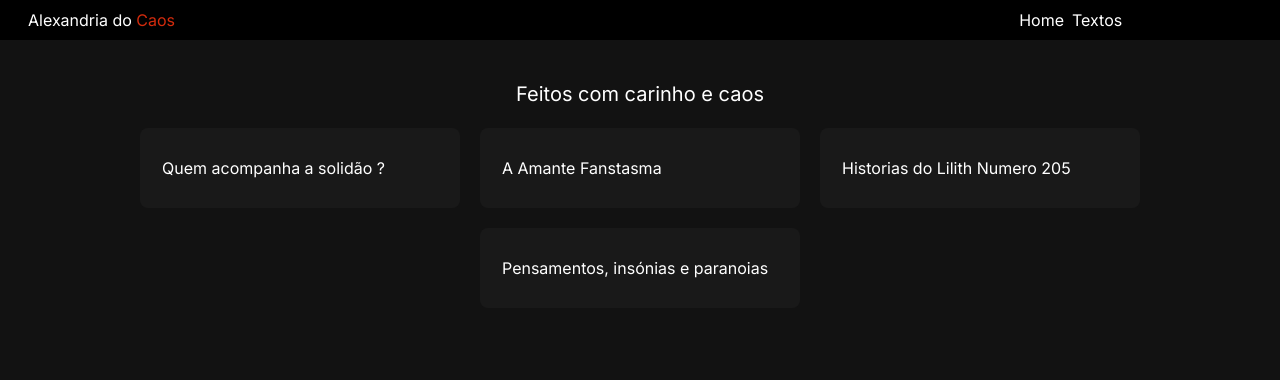
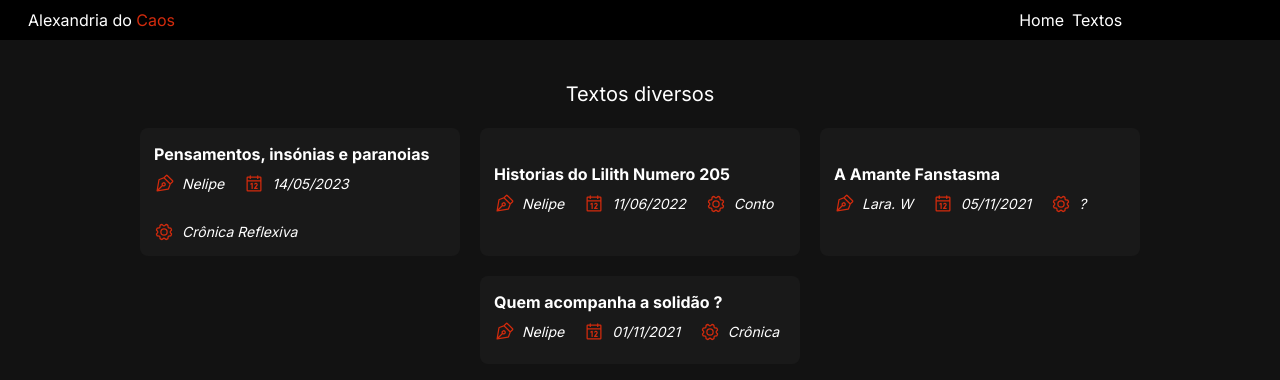
Before and after one commit to Andrezz64/nelipe-textos, a Next.js app: page /textos in a window 1280 px wide. Shown: the top 380 px of the page. Built offline with nearby package versions, Linux system fonts and the light colour scheme.

Commit message:
Ajustes na modelagem dos textos

```diff
--- a/src/app/Textos.ts
+++ b/src/app/Textos.ts
@@ -1,33 +1,50 @@
-
 interface TextosInterface {
-    Titulo: string
-    Path:string
-    LinkEmbded:string
+  Titulo: string;
+  Path: string;
+  LinkEmbded: string;
+  Autor: string;
+  Data: string;
+  Genero: string
 }
 
 const Textos: Array<TextosInterface> = [
   {
-    Titulo: "Quem acompanha a solidão ?",
-    Path:"quem-acompanha-a-solidao",
-    LinkEmbded:"https://docs.google.com/document/d/e/2PACX-1vRLj5dmL77RjSJsk7FurFLE4XJeEUia7CFUV4DPePTlKevohor2ehkL6YG74AWVal20sXksPpPKvp6j/pub?embedded=true"
+    Titulo: "Pensamentos, insónias e paranoias ",
+    Autor: "Nelipe",
+    Data: "14/05/2023",
+    Path: "pensamentos-insonias-e-paranoias",
+    Genero: "Crônica Reflexiva",
+    LinkEmbded:
+      "https://docs.google.com/document/d/e/2PACX-1vTGskiqnQ9s57JN1zsD0Po_CyltopVLEghezuKX2c6AufOUyR6MG98VzrbFLogvOJ00GYG7aDVg42Iw/pub?embedded=true",
   },
   {
-    Titulo:"A Amante Fanstasma",
-    Path:"amante-fantasma",
-    LinkEmbded:"https://docs.google.com/document/d/e/2PACX-1vTfKXlmcuJ1CbHrU_ac6R9e06T2IH1gMVzc7bU_fZXG_h4qVl5H0j90ckuI3cDao_cULdSr5ivF0smk/pub?embedded=true"
+    Titulo: "Historias do Lilith Numero 205",
+    Autor: "Nelipe",
+    Data: "11/06/2022",
+    Path: "historias-do-lilith-numero-205",
+    Genero: "Conto",
+    LinkEmbded:
+      "https://docs.google.com/document/d/e/2PACX-1vTVuyUIWOJMR_lBjlzf0wSkEji7si-CeHrXXUmhoeaNwqX8hckruBrimj7Q8uUB4BS2TpYzgK-YT6L8/pub?embedded=true",
   },
   {
-    Titulo:"Historias do Lilith Numero 205",
-    Path:"historias-do-lilith-numero-205",
-    LinkEmbded:"https://docs.google.com/document/d/e/2PACX-1vTVuyUIWOJMR_lBjlzf0wSkEji7si-CeHrXXUmhoeaNwqX8hckruBrimj7Q8uUB4BS2TpYzgK-YT6L8/pub?embedded=true"
+    Titulo: "A Amante Fanstasma",
+    Autor: "Lara. W",
+    Data: "05/11/2021",
+    Path: "amante-fantasma",
+    Genero: "?",
+    LinkEmbded:
+      "https://docs.google.com/document/d/e/2PACX-1vTfKXlmcuJ1CbHrU_ac6R9e06T2IH1gMVzc7bU_fZXG_h4qVl5H0j90ckuI3cDao_cULdSr5ivF0smk/pub?embedded=true",
   },
+
   {
-    Titulo:"Pensamentos, insónias e paranoias ",
-    Path:"pensamentos-insonias-e-paranoias",
-    LinkEmbded:"https://docs.google.com/document/d/e/2PACX-1vTGskiqnQ9s57JN1zsD0Po_CyltopVLEghezuKX2c6AufOUyR6MG98VzrbFLogvOJ00GYG7aDVg42Iw/pub?embedded=true"
-}
+    Titulo: "Quem acompanha a solidão ?",
+    Autor: "Nelipe",
+    Data: "01/11/2021",
+    Path: "quem-acompanha-a-solidao",
+    Genero: "Crônica",
+    LinkEmbded:
+      "https://docs.google.com/document/d/e/2PACX-1vRLj5dmL77RjSJsk7FurFLE4XJeEUia7CFUV4DPePTlKevohor2ehkL6YG74AWVal20sXksPpPKvp6j/pub?embedded=true",
+  },
+];
 
-]
-
-
-export default  Textos
+export default Textos;
--- a/src/app/components/Header.tsx
+++ b/src/app/components/Header.tsx
@@ -23,12 +23,12 @@ export default function Header() {
       }`}
     >
       <div className="flex itemns-center">
-        <div className="w-[80%]">
+        <a href="/" className="w-[80%]">
           <h1 className="ml-5">
             <span>Alexandria do </span>
             <span className="text-[#d32b0d]">Caos</span>
           </h1>
-        </div>
+        </a>
         <div className="w-[0%]">
           <nav>
             <ul
--- a/src/app/components/textoLista.tsx
+++ b/src/app/components/textoLista.tsx
@@ -1,8 +1,17 @@
+'use client'
+import { Calendar, Gear, PenNib } from "@phosphor-icons/react";
 
 export default function TextoLista(props: any){
     return(
-        <a href={props.link} className="bg-[#191919] w-[20rem] h-[5rem] flex items-center p-5 rounded-lg border-2 border-transparent hover:duration-300 hover:border-[#d32b0d]" >
-           {props.titulo}
+        <a href={props.link} className="bg-[#191919]  flex items-center p-3 min-w-[20rem] max-w-[20rem] rounded-lg border-2 border-transparent hover:duration-300 hover:border-[#d32b0d]" >
+            <div className="flex flex-col">
+            <strong>{props.titulo}</strong>
+            <div className="flex gap-5 flex-wrap items-center">
+            <span className="flex items-center text-sm gap-2 mt-2 mb-2 italic"> <PenNib size={20} color="#d32b0d"/>{props.autor}</span>
+            <span className="text-sm flex items-start gap-2 text-f italic"><Calendar size={20} color="#d32b0d"/>{props.data}</span>
+            <span className="text-sm flex items-start gap-2 text-f italic"><Gear size={20} color="#d32b0d"/>{props.genero}</span>
+            </div>
+            </div>
 
         </a>
     )
--- a/src/app/layout.tsx
+++ b/src/app/layout.tsx
@@ -20,6 +20,9 @@ export default function RootLayout({
 }>) {
   return (
     <html lang="en">
+      <head>
+
+      </head>
       <body className={inter.className}>
         <Header></Header>
         {children}
--- a/src/app/page.tsx
+++ b/src/app/page.tsx
@@ -3,10 +3,12 @@
 export default function Home() {
   return (
     <main className="flex justify-start items-center flex-col">
+           <title>Home</title>
       <h1 className="mt-[10rem]">Ainda estou programando essa parte</h1>
       <h2>Apesar de ser a home ...</h2>
       <img width={300} height={300} className="rounded-full mt-5" src="https://media1.giphy.com/media/v1.Y2lkPTc5MGI3NjExNG81cXdrM3R5MnFjeW50MnR3OTkzenY4YTN5bW5lOTExcGRnemZxYiZlcD12MV9pbnRlcm5hbF9naWZfYnlfaWQmY3Q9Zw/zDXrOAcVnSbsJdsJdm/giphy.gif" alt="" />
-      <a href="/textos" className="bg-[#d32b0d] p-2 rounded-lg mt-5">Veja os textos publicados até o momento</a>
+      <h1>Veja os textos postados até o momento</h1>
+      <a href="/textos" className="bg-[#d32b0d] p-2 rounded-lg mt-5">Textos diversos</a>
     </main>
 
   );
--- a/src/app/textos/[TextoPath]/page.tsx
+++ b/src/app/textos/[TextoPath]/page.tsx
@@ -2,13 +2,14 @@
 
 import Textos from "@/app/Textos"
 import Footer from "@/app/components/Footer";
-import { CircleNotch } from "@phosphor-icons/react";
+import { CircleNotch, PenNib } from "@phosphor-icons/react";
 import { useEffect, useState } from "react";
 
 interface TextosInterface {
     Titulo: string
     Path:string
     LinkEmbded:string
+    Autor:string
 }
 
 
@@ -26,11 +27,20 @@ export default function Texto({ params }: { params: { TextoPath: any } }){
     }
    },[params.TextoPath])
     return(
+
         <div>
-                   <div className="flex justify-center items-center gap-5 flex-col p-3">
+
+                <title>{Texto?.Titulo}</title>
+
+        <div className="flex justify-center items-center gap-5 flex-col p-3">
+        <div>
         <h1 className="mt-10 text-xl text-center max-w-[51rem] max-md:w-[30]">{Texto?.Titulo}</h1>
+        {
+            Texto?.Autor?( <h2 className="text-sm flex mt-2 items-center gap-1 italic"> <PenNib size={17} color="#d32b0d"/>Por {Texto?.Autor}</h2>):("")
+        }
+        </div>
         {Texto?(
-           <div className=" bg-[#121212] border-2 p-2 rounded-lg"> <iframe src={Texto.LinkEmbded} className="w-[51rem] h-screen max-md:w-[30rem]"></iframe></div>
+           <div className=" bg-white p-1 rounded-lg"> <iframe src={Texto.LinkEmbded} className="w-[51rem] h-screen max-md:w-[30rem]"></iframe></div>
         )
         :(
             <div className="animate-spin"><CircleNotch size={50} color="#d32b0d" /></div>
--- a/src/app/textos/page.tsx
+++ b/src/app/textos/page.tsx
@@ -7,10 +7,11 @@ export default function Trabalhos(){
 
     return(
         <div className="flex justify-center items-center flex-col gap-5">
-            <h1 className="text-xl mt-[5rem]">Feitos com carinho e caos</h1>
+            <title>Textos</title>
+            <h1 className="text-xl mt-[5rem]">Textos diversos</h1>
             <div className="flex gap-5 flex-wrap justify-center">
             {Textos.map((data)=>{
-                return  <TextoLista titulo={data.Titulo} link={"textos/"+data.Path}></TextoLista>
+                return  <TextoLista titulo={data.Titulo} data={data.Data} genero={data.Genero} link={"textos/"+data.Path} autor={data.Autor}></TextoLista>
             })}
             </div>
 
```
Lines whose indentation alone changed are shown as unchanged.
